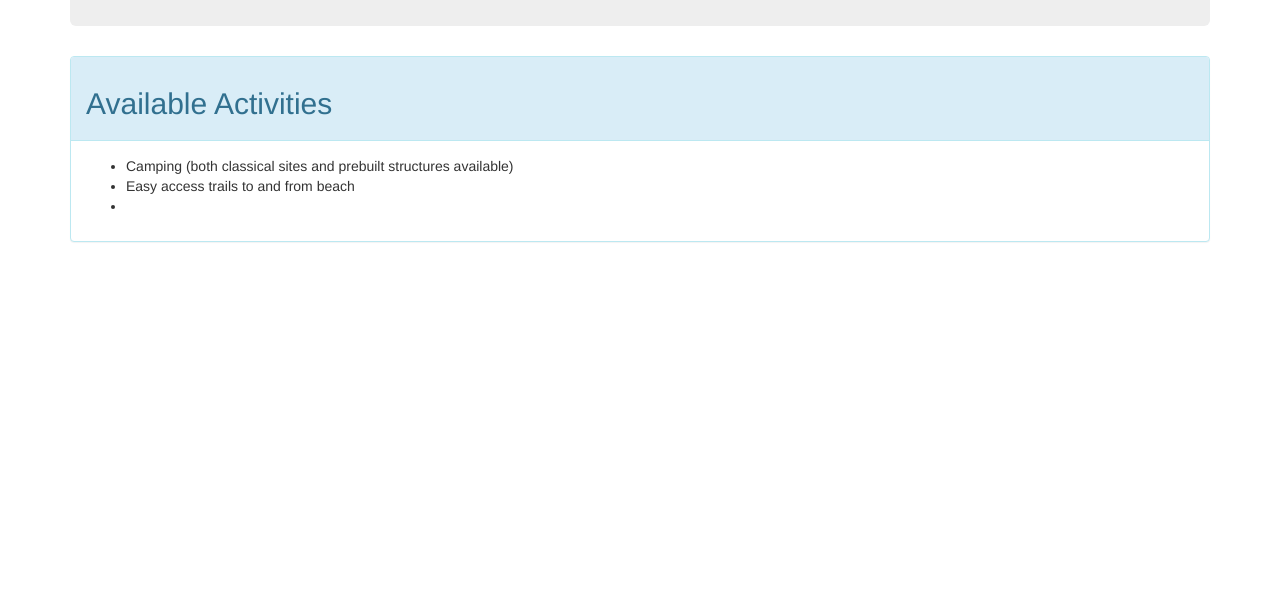
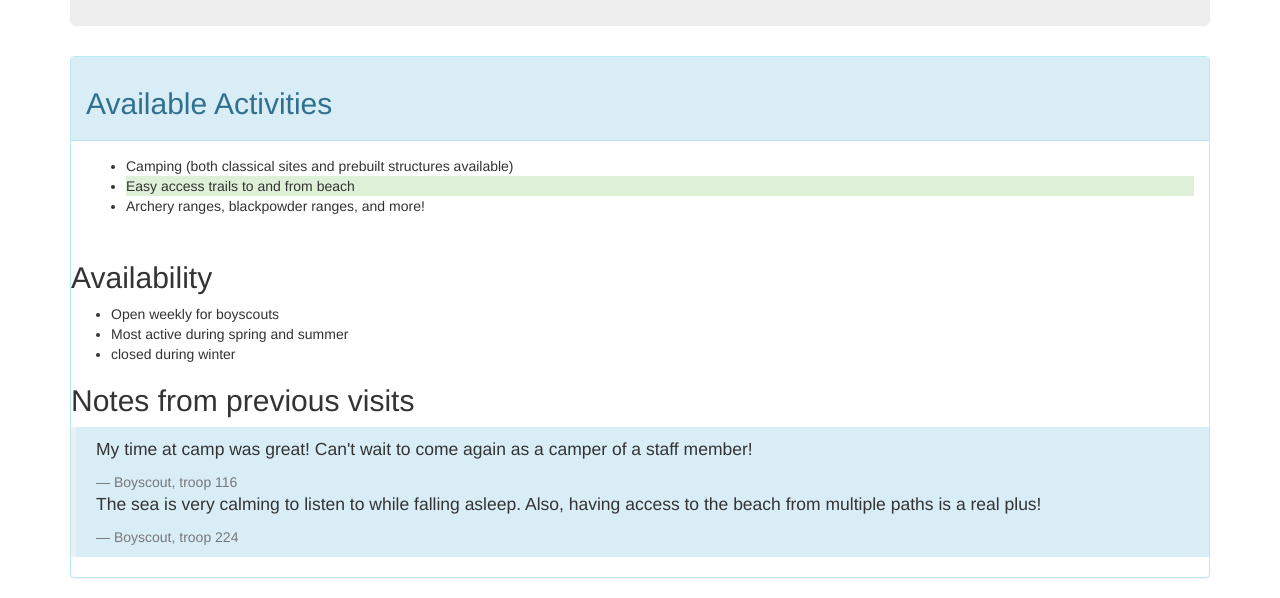
Before and after one commit to AndrewMMickel/vacation-site, a plain HTML site: page index.html in a window 1280 px wide. Shown: the part 539-1137 px from the top of the page. Before the commit the page ends 801 px from the top, so only its background shows below. Drawn offline with Linux system fonts and the light colour scheme.

Commit message:
added quotes and list of activities + availability

```diff
--- a/index.html
+++ b/index.html
@@ -17,10 +17,23 @@
                <div class="panel-body">
                    <ul>
                        <li>Camping (both classical sites and prebuilt structures available)</li>
-                       <li>Easy access trails to and from beach</li>
-                       <li></li>
+                       <li class="bg-success">Easy access trails to and from beach</li>
+                       <li>Archery ranges, blackpowder ranges, and more!</li>
                    </ul>
                </div>
+               <h2>Availability</h2>
+               <ul>
+                   <li>Open weekly for boyscouts</li>
+                   <li>Most active during spring and summer</li>
+                   <li>closed during winter</li>
+               </ul>
+               <h2>Notes from previous visits</h2>
+               <blockquote class="bg-info">
+                   <p>My time at camp was great! Can't wait to come again as a camper of a staff member!</p>
+                   <footer>Boyscout, troop 116</footer>
+                   <p>The sea is very calming to listen to while falling asleep. Also, having access to the beach from multiple paths is a real plus!</p>
+                   <footer>Boyscout, troop 224</footer>
+               </blockquote>
            </div>
        </div>
     </body>
```
